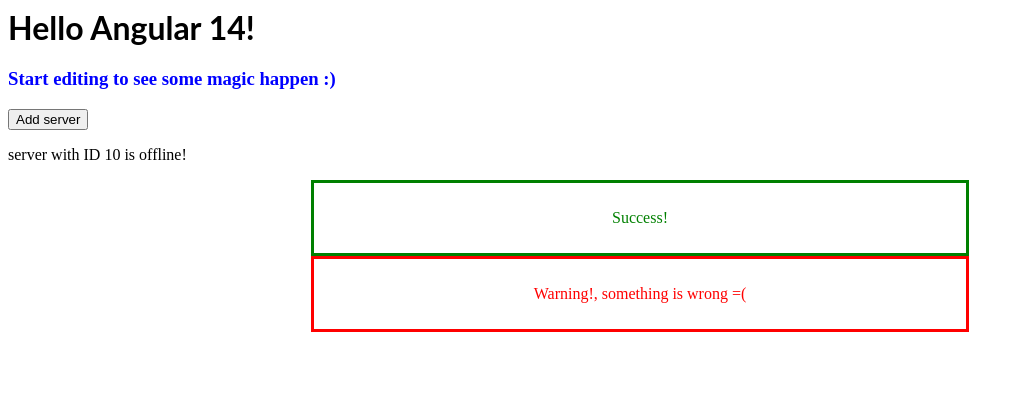
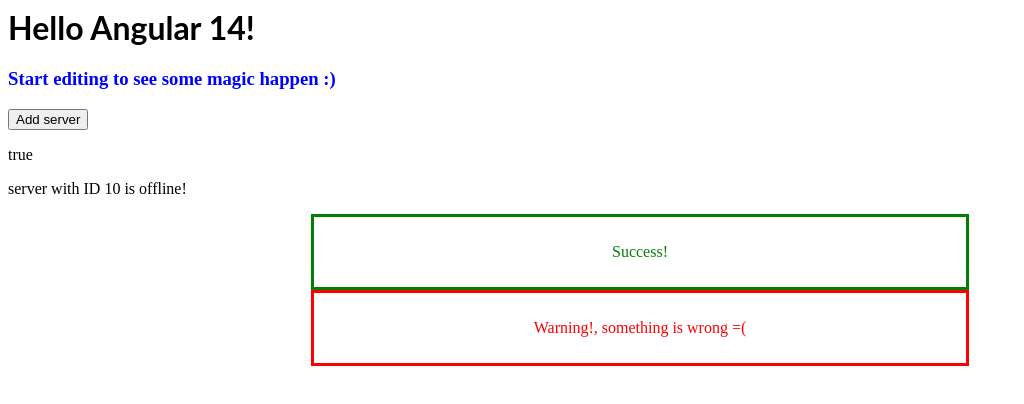
Before and after one commit to LucasToscano/angular-ivy-up4i7h, an Angular app: page / in a window 1280 px wide. Shown: the top 404 px of the page, without its empty margins (0-1024 px from the left). Built offline with nearby package versions, Linux system fonts and the light colour scheme.

Commit message:
2 files modified

```diff
--- a/src/app/servers/servers.component.html
+++ b/src/app/servers/servers.component.html
@@ -2,4 +2,5 @@
 class="btn btn-primary"
 [disabled]="!allowNewServer"
 >Add server</button>
+<p [innerText]="allowNewServer"></p>
 <app-server></app-server>
```
Also changed, not shown: src/app/servers/servers.component.ts (+5 -8 lines).
